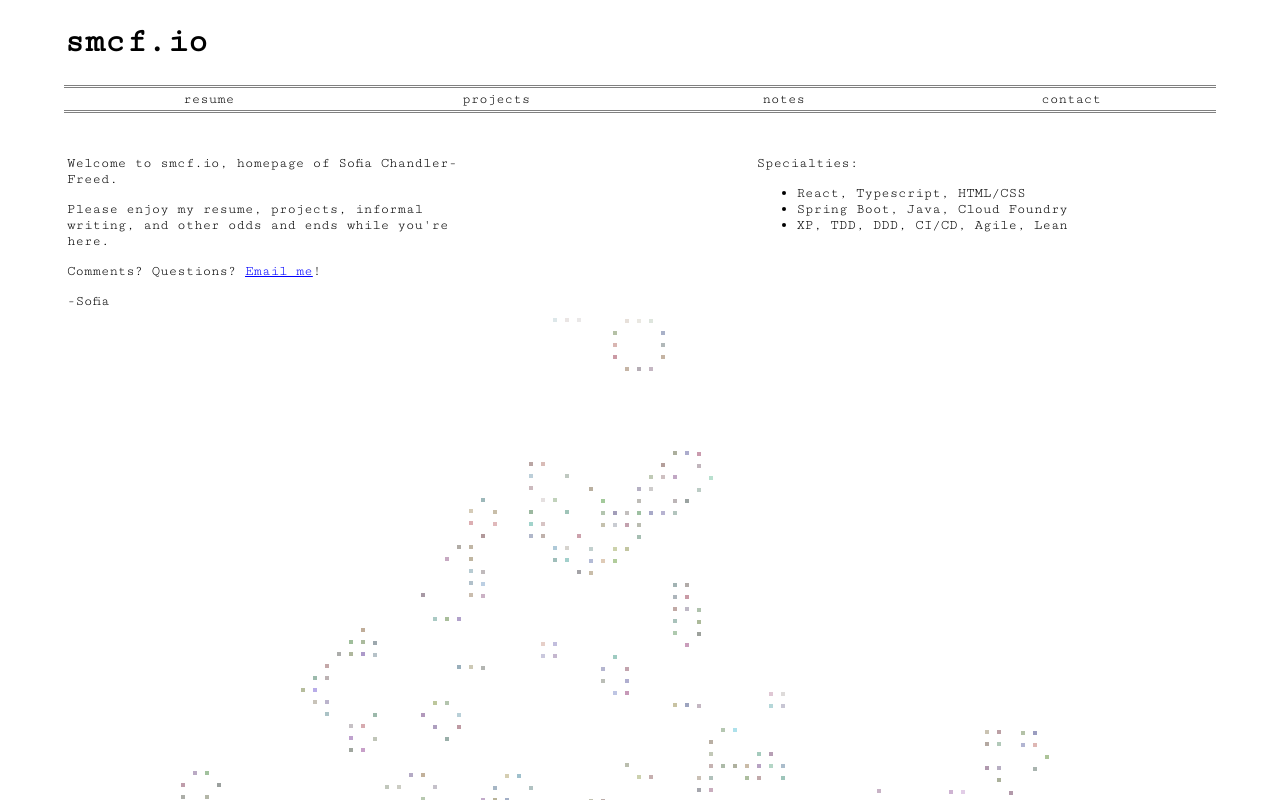
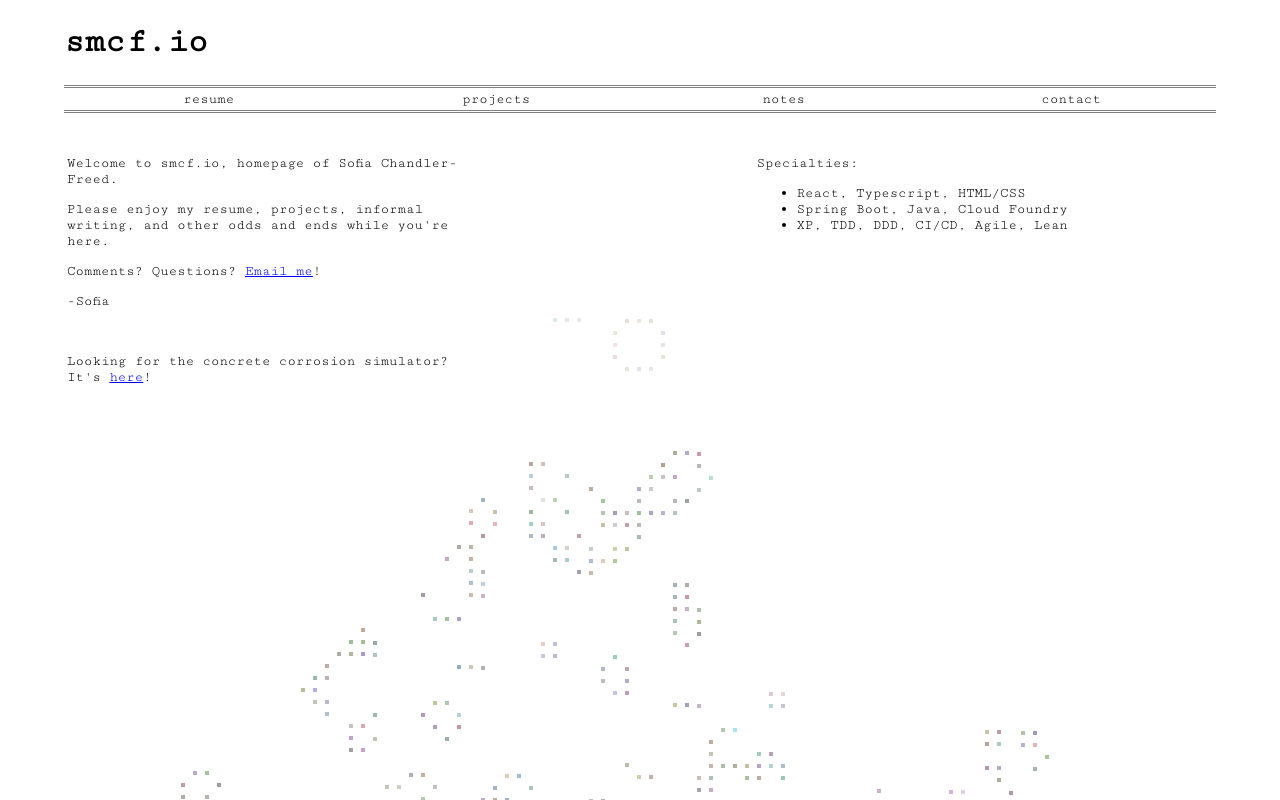
Before and after one commit to sofiacf/smcfio, a React (Create React App) app: page / in a window 1280 px wide. Built offline with nearby package versions, Linux system fonts and the light colour scheme.

Commit message:
Add link to corrosion simulator
(This one: https://github.com/davityourway/Bridge-Corrosion-Simulator)

```diff
--- a/src/components/Home.tsx
+++ b/src/components/Home.tsx
@@ -12,6 +12,8 @@ export const Home = () => <PageWrapper>
                 <p>Comments? Questions? <a className="email" href="mailto:sofia@smcf.io">Email me</a>!
                 </p>
                 <p>-Sofia</p>
+                <br/>
+                <p>Looking for the concrete corrosion simulator? It's <a href="http://corrosion.smcf.io">here</a>!</p>
             </td>
             <td>
                 <p>Specialties:</p>
```
